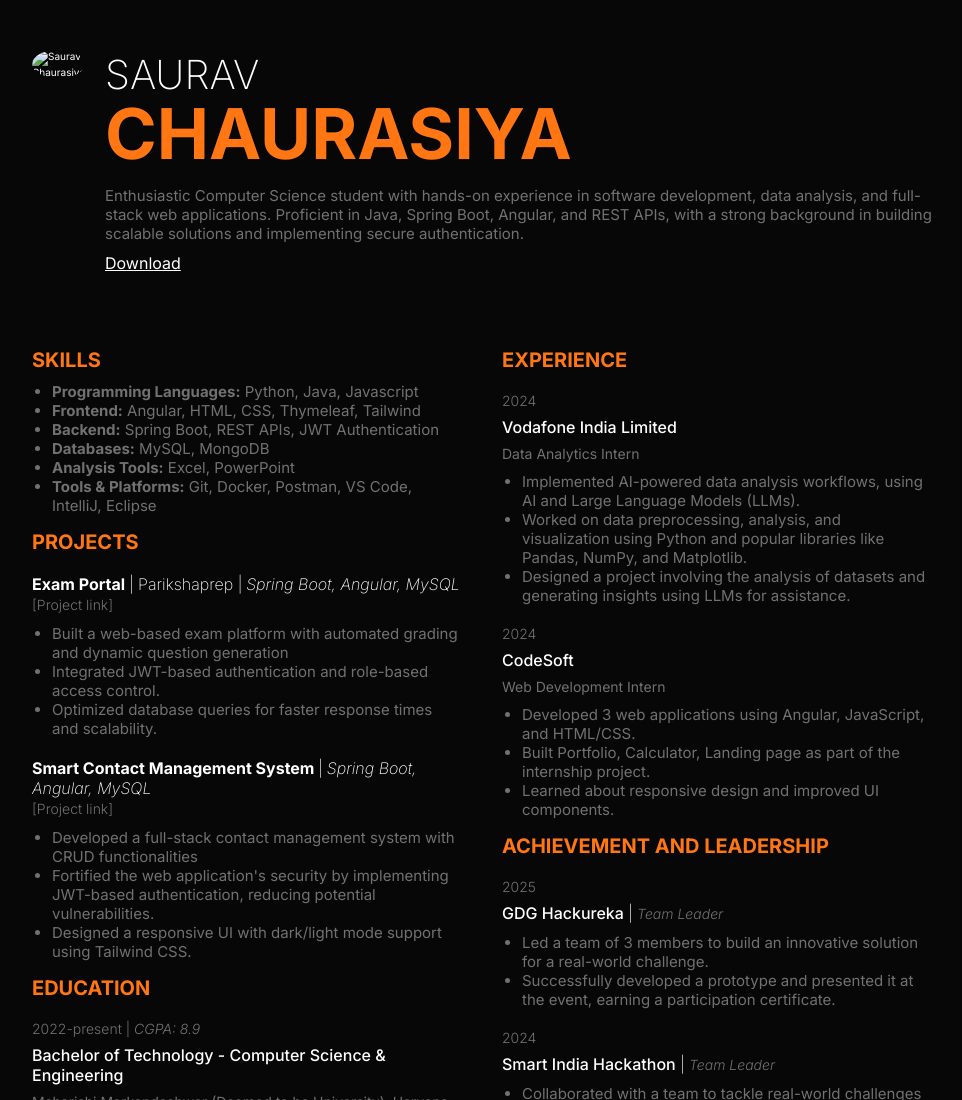
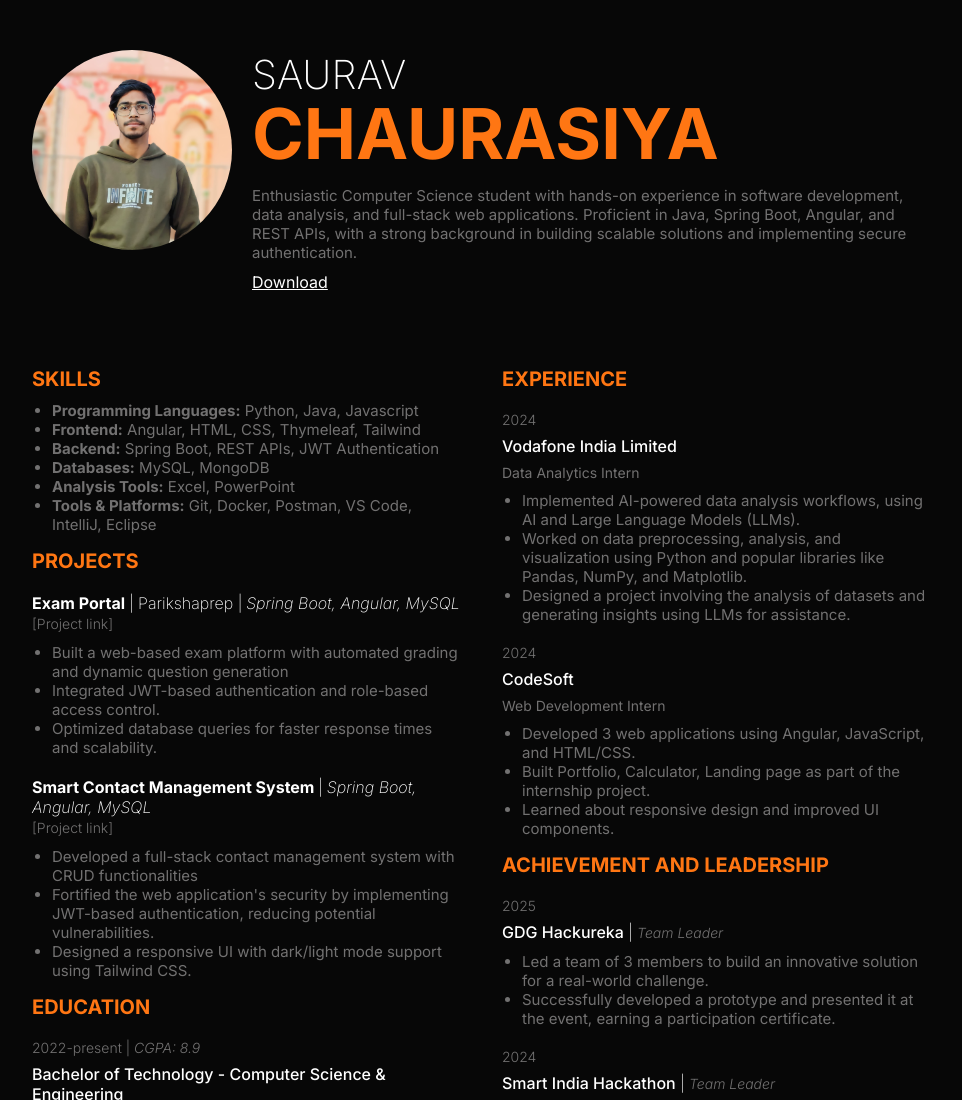
Before and after one commit to Saurav-Chaurasiya/RESUME, a plain HTML site: page index.html in a window 1280 px wide. Shown: the top 1100 px of the page, without its empty margins (158-1120 px from the left). Drawn offline with nearby package versions, Linux system fonts and the light colour scheme.

Commit message:
Update profile image source in index.html

```diff
--- a/index.html
+++ b/index.html
@@ -12,7 +12,7 @@
     <div class="profile">
       <div class="profile_container">
         <div class="profile_image">
-          <img src="/images/passportsSize1.jpg" alt="Saurav Chaurasiya" class="profile-image">
+          <img src="/images/Profile Pic1.jpg" alt="Saurav Chaurasiya" class="profile-image">
         </div>
         <div>
           <h1 class="profile_name">
```
Also changed, not shown: images/passportsSize1.jpg (added).
